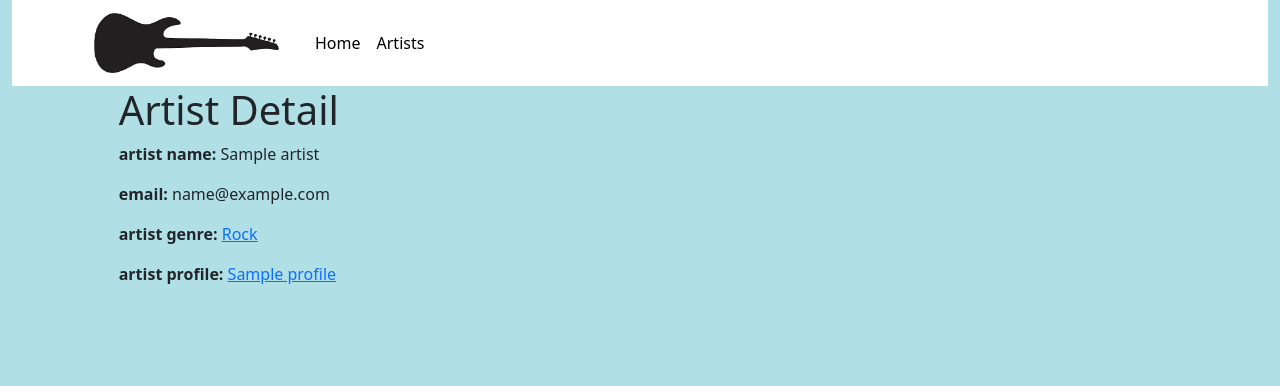
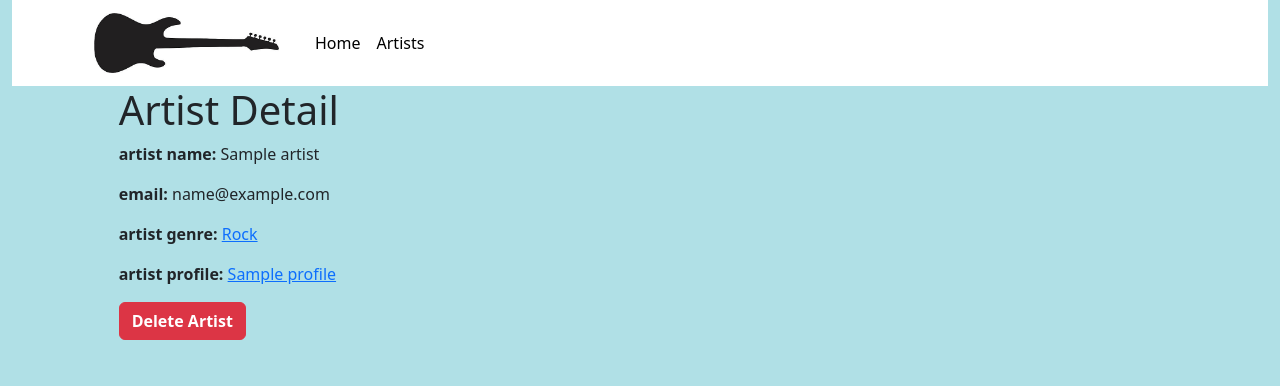
Before and after one commit to BlackBeltJ/cs3300-webapp, a Django app: page /artists/1 in a window 1280 px wide. Shown: the top 386 px of the page. Run offline with Django 5.2, Linux system fonts and the light colour scheme; tables that the repository leaves empty hold one stand-in row (values such as "Sample post"); some libraries are stand-ins or nearby versions.

Commit message:
App functionality to add/delete artists

```diff
--- a/profile/music_app/models.py
+++ b/profile/music_app/models.py
@@ -1,5 +1,6 @@
 from django.db import models
 from django.urls import reverse
+#from django.db.models.query import ImageQuerySet
 
 # Create your models here.
 class Profile(models.Model):
@@ -39,9 +40,11 @@ class Artist(models.Model):
         self.profile = Profile.objects.create(title=(f"{self.name}'s Profile"), about = (f"This is a new profile for {self.name}"), is_public=True, contact_email=self.email)
         return super(Artist, self).save(*args, **kwargs)
 
-    def delete(self):
+    def delete(self, *args, **kwargs):
+        obj = Profile.objects.select_related('profile' == self)
+        obj.delete()
         self.profile.delete()
-        return super(Artist, self).delete()
+        return super(Artist, self).delete(*args, **kwargs)
 
     def __str__(self):
         return self.name
--- a/profile/music_app/templates/music_app/artist_detail.html
+++ b/profile/music_app/templates/music_app/artist_detail.html
@@ -9,6 +9,10 @@
     <p><strong>artist profile:</strong>
         <a href="{{ artist.profile.get_absolute_url }}">{{ artist.profile.title }}</a>
     </p>
+
+    <div>
+        <a href="{% url 'delete-artist' artist.id %}" class="btn btn-danger"><strong>Delete Artist</a></strong>
+    </div>
 {% endblock %}
 
 <!--
--- a/profile/music_app/urls.py
+++ b/profile/music_app/urls.py
@@ -8,22 +8,29 @@ urlpatterns = [
     # views.index is the function defined in views.py
     # name='index' parameter is to dynamically create url
     # example in html ,a href="{% url 'index' %}">Home</a>
-    path('', views.index, name='index'),
+    #.as_view() is a method that returns a default view function
+    #<uuid:pk> is a path converter that matches a UUID
+    path('', views.index, name='index'), # default view, home page
 
+    # login and logout
     path('login/', views.index, name='login'),
     path('logout/', views.index, name='logout'),
 
-    path('artists/', views.ArtistListView.displayArtists, name='artists'),
-    path('artists/<int:pk>', views.ArtistDetailView.artistDetail, name='artist-detail'),
-    path('artists/<int:pk>/profile', views.ProfileDetailView.profileDetail, name='profile-detail'),
-    #.as_view() is a method that returns a default view function
-    path('artist/?/profile/project/<int:pk>', views.ProjectDetailView.projectDetail, name='project-detail'),
-    path('artist/<int:pk>/profile/edit', views.editProfile, name='edit-profile'),
-    #<uuid:pk> is a path converter that matches a UUID
+    # artist operations (display, create, edit, delete, etc)
+    path('artists/', views.ArtistOperations.displayArtists, name='artists'),
+    path('artists/<int:pk>', views.ArtistOperations.artistDetail, name='artist-detail'),
+    path('create_artist/', views.ArtistOperations.createArtistAndProfile, name='create-artist'),
+    path('delete_artist/<int:pk>', views.ArtistOperations.deleteArtistAndProfile, name='delete-artist'),
+
+    # profile operations (display, create, edit, delete, etc)
+    path('artists/<int:pk>/profile', views.ProfileOperations.profileDetail, name='profile-detail'),
+    path('artist/<int:pk>/profile/edit', views.ProfileOperations.editProfile, name='edit-profile'),
+
+    # project operations (display, create, edit, delete, etc)
+    path('artist/?/profile/project/<int:pk>', views.ProjectOperations.projectDetail, name='project-detail'),
     path('artist/<int:pk>/profile/create_project', views.ProjectOperations.createProject, name='create-project'),
     path('artist/?/profile/update_project/<int:pk>', views.ProjectOperations.updateProject, name='update-project'),
     path('artist/?/profile/delete_project/<int:pk>', views.ProjectOperations.deleteProject, name='delete-project'),
 
-    path('create_artist/', views.CreationOperations.createArtistAndProfile, name='create-artist'),
     #path('register/', views.register, name='register'),
 ]
--- a/profile/music_app/views.py
+++ b/profile/music_app/views.py
@@ -15,21 +15,47 @@ def index(request):
 #def redirect(request, context):
 #    return render(request)
 
-class ArtistListView(generic.ListView):
+class ArtistOperations(generic.ListView, generic.DetailView, generic.edit.CreateView, generic.edit.DeleteView):
     model = Artist
+    def createArtistAndProfile(request):
+        artist_form = ArtistForm()
+        profile_form = EditProfileForm()
+
+        if request.method == 'POST':
+            artist_data = request.POST.copy()
+            artist_form = ArtistForm(artist_data)
+            if artist_form.is_valid():
+                artist = artist_form.save(commit=False)
+                artist.save()
+                context = {'artist_form': artist_form, 'profile_form': profile_form, 'artist': artist}
+                return redirect('artist-detail', artist.id)
+
+        context = {'artist_form': artist_form, 'profile_form': profile_form}
+        return render(request, 'music_app/create_artist_form.html', context)
+
+    def deleteArtistAndProfile(request, pk):
+        artist = Artist.objects.get(pk=pk)
+        profile = Profile.objects.get(artist=artist)
+        artist_form = ArtistForm(instance=artist)
+
+        if request.method == 'POST':
+            profile.delete() # I chose to delete the profile becasue it has the relationship set up to cascade delete the artist too
+            return redirect('index')
+
+        context = {'artist_form': artist_form, 'artist': artist, 'profile': profile}
+        return render(request, 'music_app/delete_artist_form.html', context)
+
     def displayArtists(request):
         list_of_artists = Artist.objects.all()
         print('list of artists', list_of_artists)
         return render(request, 'music_app/artist_list.html', context={'list_of_artists': list_of_artists})
 
-class ArtistDetailView(generic.DetailView):
-    model = Artist
     def artistDetail(request, pk):
         artist = Artist.objects.get(pk=pk)
         print(f'artist detail -> name: {artist.name}, email: {artist.email}, genre: {artist.genre}, profile: {artist.profile.title}')
         return render(request, 'music_app/artist_detail.html', context={'artist': artist})
 
-class ProfileDetailView(generic.DetailView):
+class ProfileOperations(generic.DetailView):
     model = Profile
     def profileDetail(request, pk):
         try:
@@ -42,7 +68,27 @@ class ProfileDetailView(generic.DetailView):
 
         return render(request, 'music_app/profile_detail.html', context={'profile': profile, 'artist': artist, 'list_of_projects': list_of_projects})
 
-class ProjectDetailView(generic.DetailView):
+    def editProfile(request, pk):
+        artist = Artist.objects.get(pk=pk)
+        profile = artist.profile
+        form = EditProfileForm(instance=profile) #request.GET
+
+        if request.method == 'POST':
+            profile_data = request.POST.copy()
+            profile_data['artist'] = artist.id
+            form = EditProfileForm(profile_data, instance=profile)
+            if form.is_valid():
+                profile = form.save(commit=False)
+                profile.artist = artist
+
+                profile.save()
+                #return redirect('profile-detail', pk) # either way works
+                return HttpResponseRedirect(reverse('profile-detail', args=[str(profile.id)]))
+
+        context = {'form': form, 'profile': profile, 'artist': artist}
+        return render(request, 'music_app/profile_form.html', context)
+
+class ProjectOperations(generic.DetailView, generic.edit.UpdateView, generic.edit.DeleteView, generic.edit.CreateView):
     model = Project
     def projectDetail(request, pk):
         try:
@@ -55,27 +101,6 @@ class ProjectDetailView(generic.DetailView):
 
         return render(request, 'music_app/project_detail.html', context={'project': project, 'artist': artist, 'profile': profile})
 
-def editProfile(request, pk):
-    artist = Artist.objects.get(pk=pk)
-    profile = artist.profile
-    form = EditProfileForm(instance=profile) #request.GET
-
-    if request.method == 'POST':
-        profile_data = request.POST.copy()
-        profile_data['artist'] = artist.id
-        form = EditProfileForm(profile_data, instance=profile)
-        if form.is_valid():
-            profile = form.save(commit=False)
-            profile.artist = artist
-
-            profile.save()
-            #return redirect('profile-detail', pk) # either way works
-            return HttpResponseRedirect(reverse('profile-detail', args=[str(profile.id)]))
-
-    context = {'form': form, 'profile': profile, 'artist': artist}
-    return render(request, 'music_app/profile_form.html', context)
-
-class ProjectOperations(generic.edit.UpdateView, generic.edit.DeleteView, generic.edit.CreateView):
     def updateProject(request, pk):
         project = Project.objects.get(pk=pk)
         profile = Profile.objects.get(project=project)
@@ -130,44 +155,23 @@ class ProjectOperations(generic.edit.UpdateView, generic.edit.DeleteView, generi
         context = {'form': form, 'profile': profile, 'artist': artist}
         return render(request, 'music_app/create_project_form.html', context)
 
-class CreationOperations(generic.edit.CreateView):
-
-    def createArtistAndProfile(request):
+class UserOperations(generic.edit.CreateView):
+    model = User
+    def createUser(request):
+        user_form = UserCreationForm()
         artist_form = ArtistForm()
         profile_form = EditProfileForm()
 
-        profile = Profile.objects.create()
-        artist = Artist.objects.create(profile=profile)
+        if request.method == 'POST':
+            user_form = UserCreationForm(request.POST)
+            if user_form.is_valid():
 
-        if request.method == 'POST':
-            if artist_form.is_valid():
-                artist = artist_form.save(commit=False)
+                #createArtistAndProfile()
 
-                profile_form.title = (f"{artist_form.name}'s Profile")
-                profile_form.about = (f"This is a new profile for {artist_form.name}")
-                profile_form.contact_email = artist_form.email
-                profile_form.is_public = True
-                artist_form.profile_id = profile_form.id
-                profile = profile_form.save(commit=False)
+                    # create a new artist for user
+                    # create new profile for artist
+                user_form.save()
+            return redirect('login')
 
-                return redirect('music_app/artist_detail.html', artist_form.id)
-
-        context = {'artist_form': artist_form, 'profile_form': profile_form, 'profile': profile, 'artist': artist}
-        return render(request, 'music_app/create_artist_form.html', context)
-
-
-    # def createUser(request):
-    #     user_form = UserCreationForm()
-
-    #     if request.method == 'POST':
-    #         user_form = UserCreationForm(request.POST)
-    #         if user_form.is_valid():
-    #             createArtistAndProfile()
-
-    #                 # create a new artist for user
-    #                 # create new profile for artist
-    #         user_form.save()
-    #         return redirect('login')
-
-    #     context = {'form': user_form}
-    #     return render(request, 'music_app/create_user_form.html', context)
+        context = {'form': user_form}
+        return render(request, 'music_app/create_user_form.html', context)
```
Also changed, not shown: profile/music_app/templates/music_app/delete_artist_form.html (added, +17 -0 lines).
